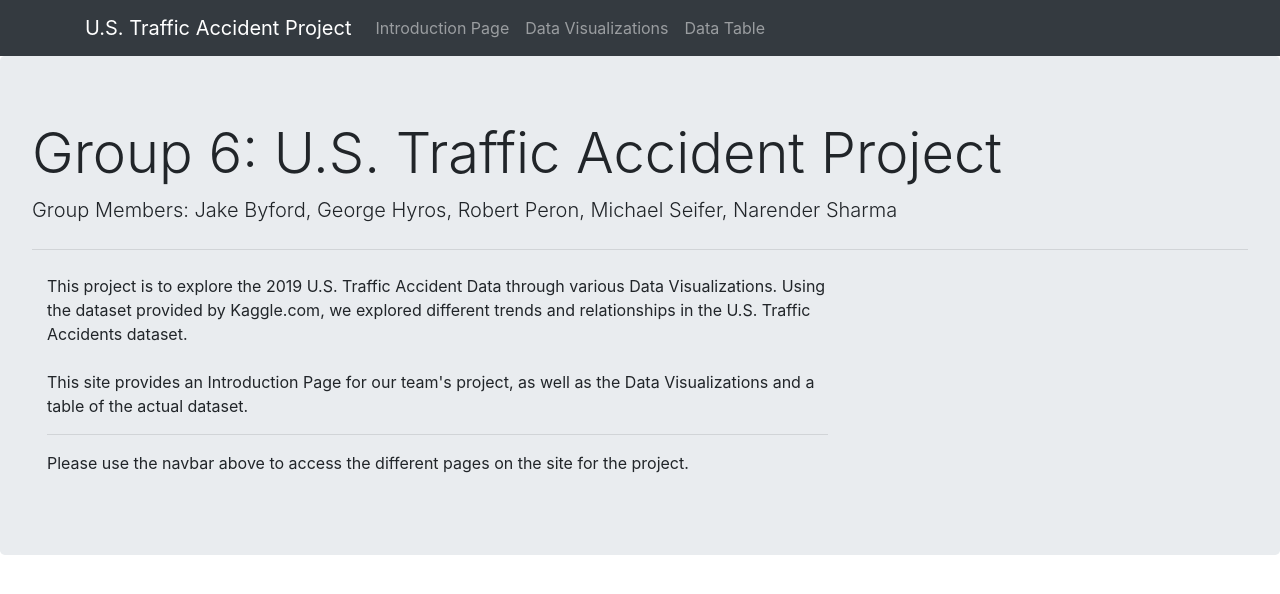
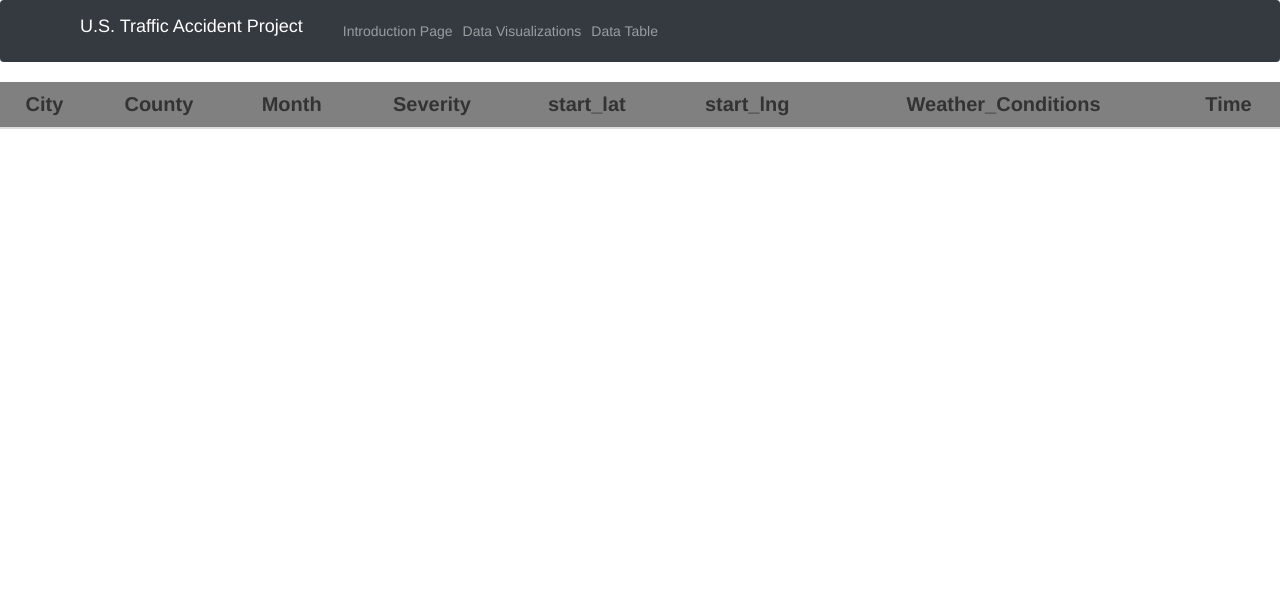
Before and after one commit to phantomsoul1/traffic-challenge, a plain HTML site: page html/dataTable.html in a window 1280 px wide. Drawn offline with nearby package versions, Linux system fonts and the light colour scheme; no server answers.

Commit message:
updated table

```diff
--- a/html/dataTable.html
+++ b/html/dataTable.html
@@ -9,9 +9,11 @@
   <link rel="stylesheet" href="https://maxcdn.bootstrapcdn.com/bootstrap/4.0.0/css/bootstrap.min.css" integrity="sha384-Gn5384xqQ1aoWXA+058RXPxPg6fy4IWvTNh0E263XmFcJlSAwiGgFAW/dAiS6JXm" crossorigin="anonymous">
   <script src="https://cdnjs.cloudflare.com/ajax/libs/popper.js/1.14.7/umd/popper.min.js" integrity="sha384-UO2eT0CpHqdSJQ6hJty5KVphtPhzWj9WO1clHTMGa3JDZwrnQq4sF86dIHNDz0W1" crossorigin="anonymous"></script>
   <script src="https://stackpath.bootstrapcdn.com/bootstrap/4.3.1/js/bootstrap.min.js" integrity="sha384-JjSmVgyd0p3pXB1rRibZUAYoIIy6OrQ6VrjIEaFf/nJGzIxFDsf4x0xIM+B07jRM" crossorigin="anonymous"></script>
-
+  <link rel="stylesheet" href="https://maxcdn.bootstrapcdn.com/bootstrap/3.3.7/css/bootstrap.min.css" integrity="sha384-BVYiiSIFeK1dGmJRAkycuHAHRg32OmUcww7on3RYdg4Va+PmSTsz/K68vbdEjh4u"
+  crossorigin="anonymous">
+  <script src="https://d3js.org/d3.v5.min.js"></script>
 </head>
-<body>
+<body onload="bodyloaded()">
   <!--Navbar BootStrap Format-->
   <nav class="navbar navbar-expand-lg navbar-dark bg-dark static-top">
       <div class='container'>
@@ -36,17 +38,30 @@
           </ul>
         </div>
       </nav>
-      <!--Setting Header content for page in container-->
-      <div class="jumbotron">
-        <h1 class="display-4">Group 6: U.S. Traffic Accident Project</h1>
-        <p class="lead">Group Members: Jake Byford, George Hyros, Robert Peron, Michael Seifer, Narender Sharma</p>
-        <hr class="my-4">
-          <div class="col-md-8">
-           <p>This project is to explore the 2019 U.S. Traffic Accident Data through various Data Visualizations. Using the dataset provided by Kaggle.com, we explored different trends and relationships in the U.S. Traffic Accidents dataset.
-           <br><br> This site provides an Introduction Page for our team's project, as well as the Data Visualizations and a table of the actual dataset.  </p>
-           <hr>
-           <p>Please use the navbar above to access the different pages on the site for the project. </p>
-          </div>
-      </div>
+
+        <table class = "table table-hover">
+
+          <thead>
+            <tr>
+
+              <th>City</th>
+              <th>County</th>
+              <th>Month</th>
+              <th>Severity</th>
+              <th>start_lat</th>
+              <th>start_lng</th>
+              <th>Weather_Conditions</th>
+              <th>Time</th>
+            </tr>
+          </thead>
+          <tbody></tbody>
+        </table>
+        <!-- <div class="jumbotron"></div> -->
+      <!-- <script src="static/js/data.js"></script> -->
+      <script src="static/js/Logic_table.js"></script>
+      <link rel="stylesheet" type="text/css" href="static/css/mike.css">
+
+
+
 </body>
 </html>
--- a/html/static/css/mike.css
+++ b/html/static/css/mike.css
@@ -14,15 +14,15 @@
   opacity: 0.3;
 }
 
+.table {
+  background-color:grey;
 
+}
 
 
 a.navbar-brand {margin-left: 10px;
     padding:10px;
     /* background-color:grey; */
-
-
-
 }
 
 @media (max-width: 600px) {
@@ -51,3 +51,11 @@ background{
 background-color:white;
 
 }
+
+th{
+  text-align:center;
+  font-size: 20px;
+}
+td{
+  text-align:center;
+}
```
Also changed, not shown: html/Index_table.html (+4 -0 lines).
